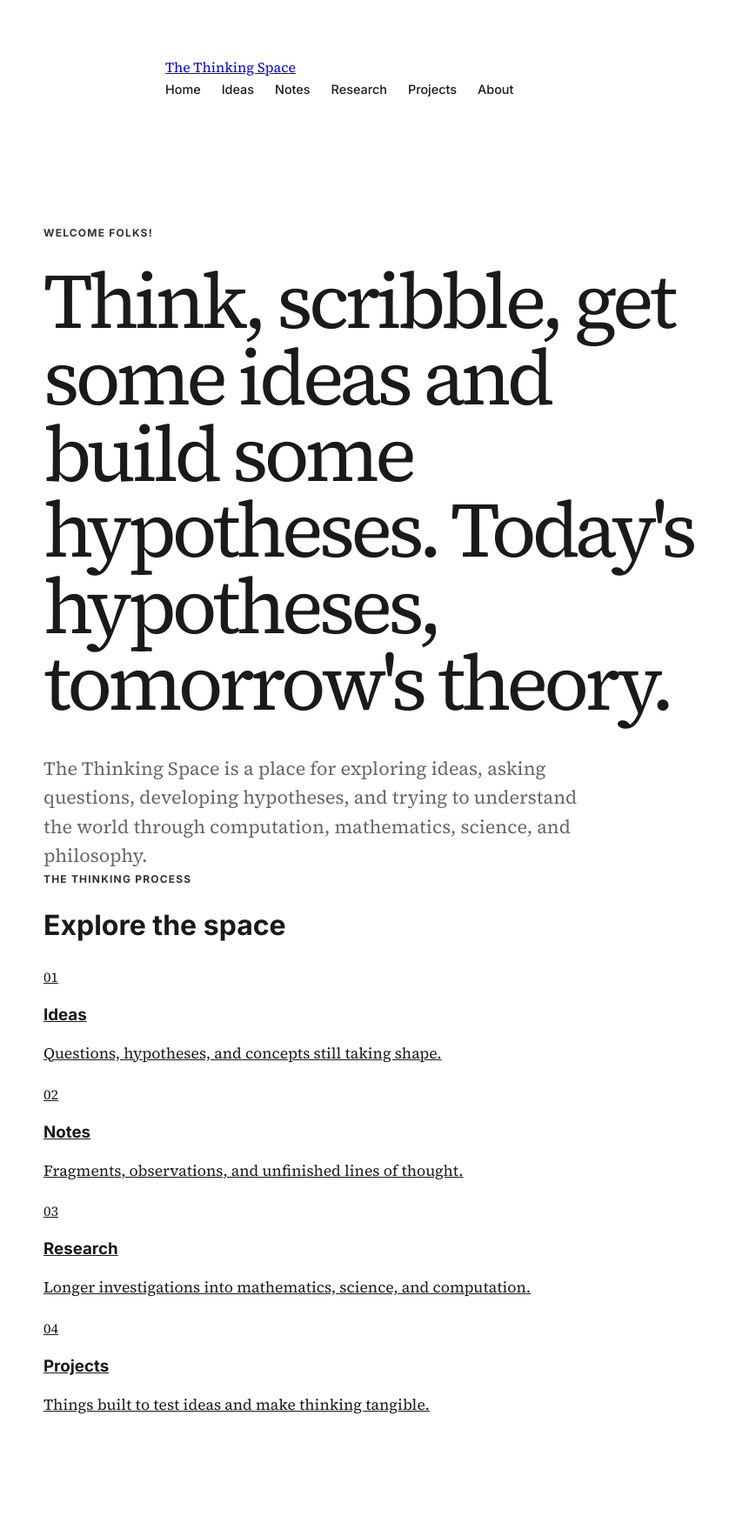
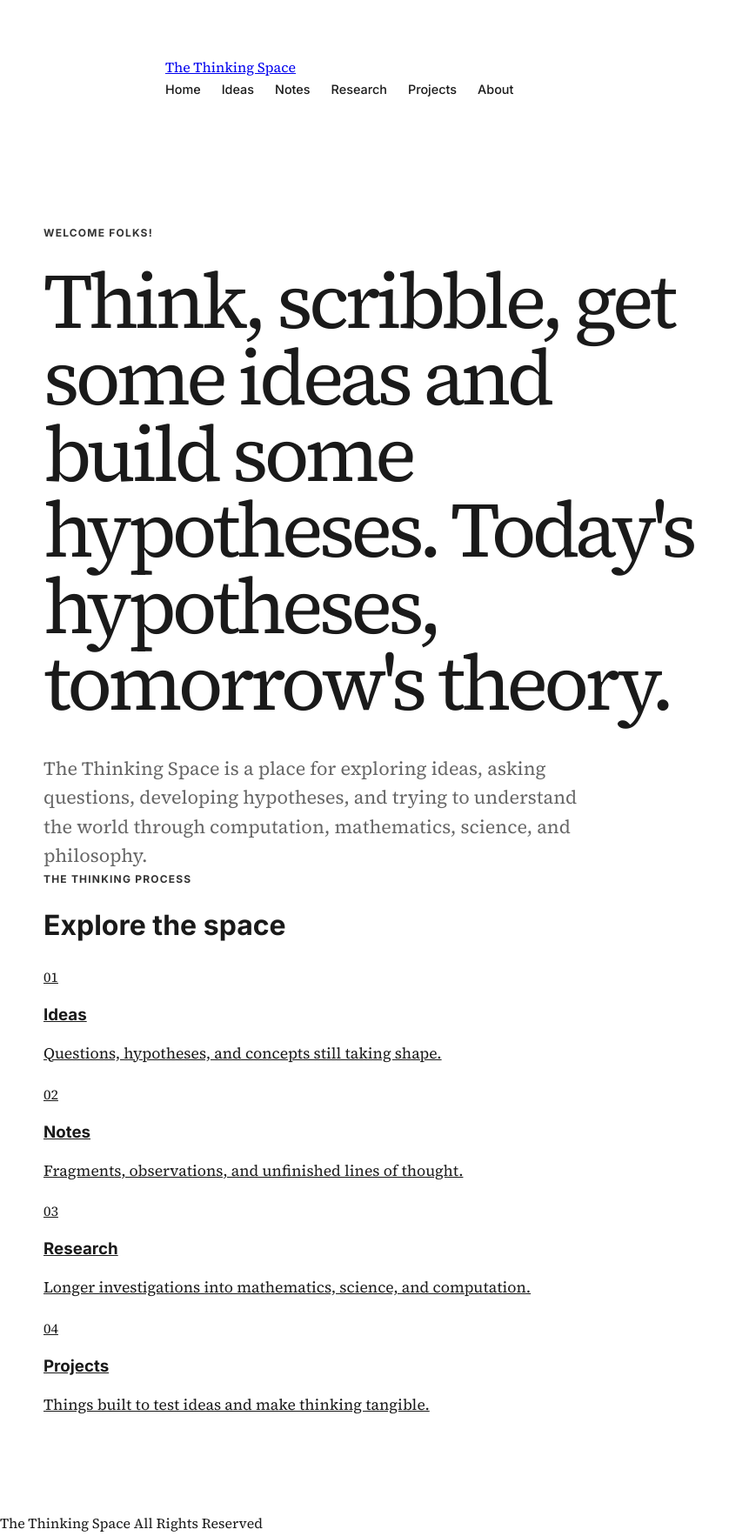
Before and after one commit to NHHimmel/NHH.github.io, a Jekyll site: the page built from index.html, in a window 1280 px wide. Shown: the whole page at 87% size, without its empty margins (0-861 px from the left). Built offline with Jekyll 4.4.1, drawn with Linux system fonts in a browser that asks for light colours; before the commit the page ends 1738 px from its top, so only the background shows below that.

Commit message:
Add footer to default layout

```diff
--- a/_layouts/default.html
+++ b/_layouts/default.html
@@ -37,5 +37,11 @@
     </header>
 
     {{ content }}
+    <footer class="site-footer">
+    <div class="site-footer__inner">
+        <span>The Thinking Space</span>
+        <span>All Rights Reserved</span>
+    </div>
+</footer>
 </body>
 </html>
```
